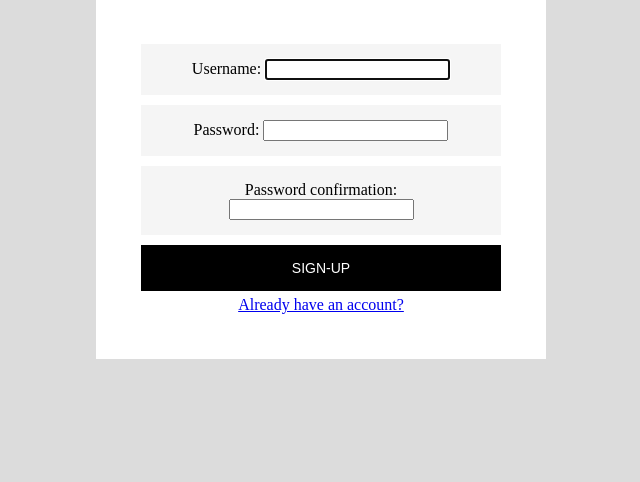
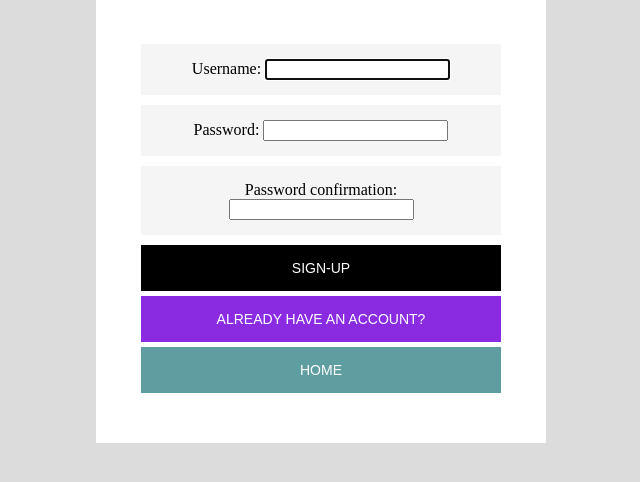
Before and after one commit to BioB3/ku-polls, a Django app: page /signup/ in a window 1280 px wide. Shown: the part 135-617 px from the top of the page, without its empty margins (319-959 px from the left). Run offline with Django 5.2, Linux system fonts and the light colour scheme; parts of the project's set-up code (start-up, migrations or seed data) failed here and were passed over.

Commit message:
add link to index page on login and signup page

```diff
--- a/templates/registration/login.html
+++ b/templates/registration/login.html
@@ -34,6 +34,9 @@
     <a href="{% url 'signup' %}?next={{next}}">
       <button style="background-color:blue;">Sign-up</button>
     </a>
+    <a href="{% url 'polls:index' %}">
+      <button style="background-color:cadetblue;">Home</button>
+    </a>
   </div>
 </div>
 
--- a/templates/registration/signup.html
+++ b/templates/registration/signup.html
@@ -39,7 +39,10 @@
       <button type="submit">Sign-Up</button>
     </form>
     <a href="{% url 'login' %}?next={{request.GET.next}}">
-      Already have an account?
+      <button style="background-color: blueviolet;">Already have an account?</button>
+    </a>
+    <a href="{% url 'polls:index' %}">
+      <button style="background-color: cadetblue;">Home</button>
     </a>
   </div>
 </div>
```
